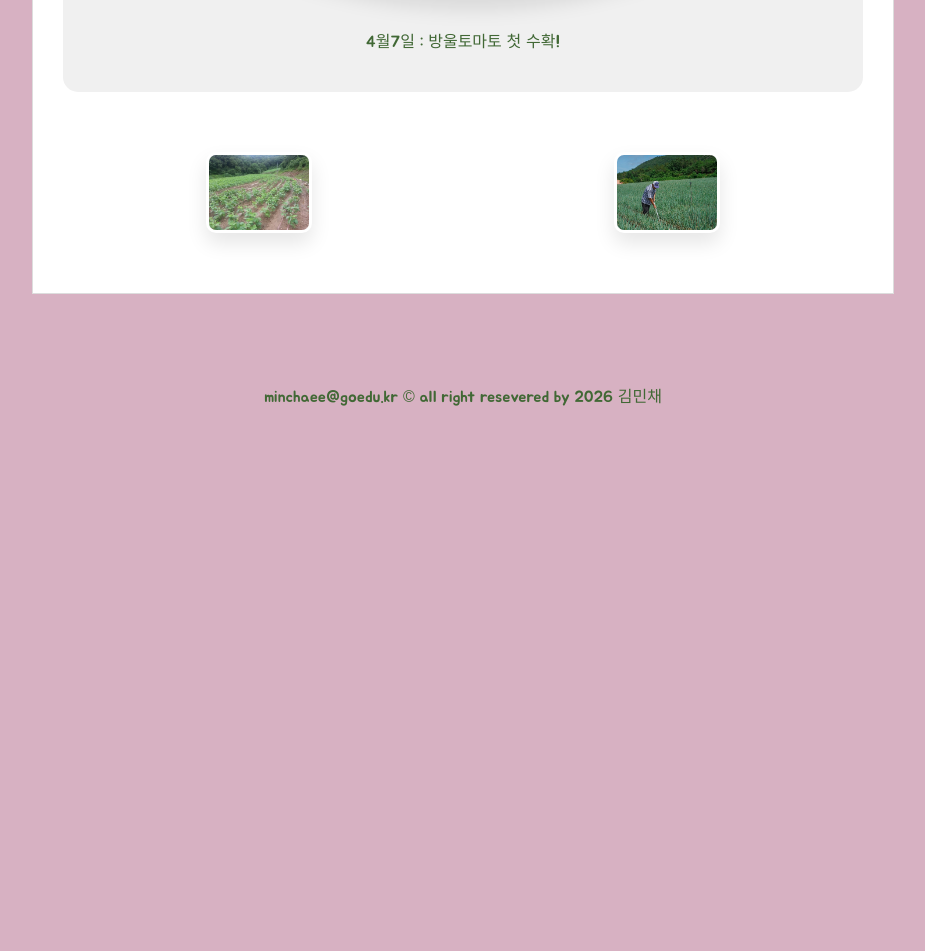
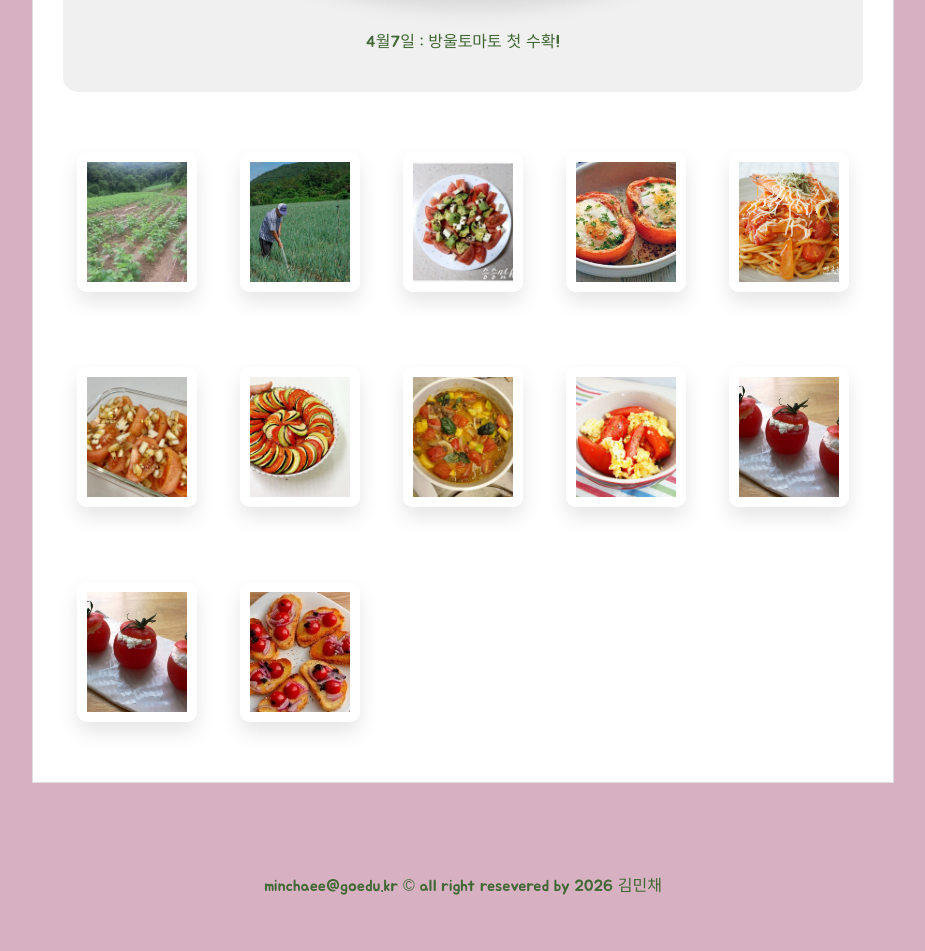
Before and after one commit to minchaee-cloud/My-first-web, a plain HTML site: page gallery.html in a window 1280 px wide. Shown: the part 900-1851 px from the top of the page, without its empty margins (177-1102 px from the left). Before the commit the page ends 1362 px from the top, so only its background shows below. Drawn offline with nearby package versions, Linux system fonts and the light colour scheme.

Commit message:
Add files via upload

```diff
--- a/gallery.html
+++ b/gallery.html
@@ -49,6 +49,46 @@
           src="./image/아.jpg"
           onclick="show('./image/아.jpg', '4월 9일: 비료 주기 실습 완료!')"
         />
+        <img
+          src="./image/토마토1.jpg"
+          onclick="show('./image/토마토1.jpg', '맛있는 토마토 음식')"
+        />
+        <img
+          src="./image/토마토2.jpg"
+          onclick="show('./image/토마토2.jpg', '이런 음식도 있다니!')"
+        />
+        <img
+          src="./image/토마토3.jpg"
+          onclick="show('./image/토마토3.jpg', '이런 음식도 있다니!')"
+        />
+        <img
+          src="./image/토마토4.jpg"
+          onclick="show('./image/토마토4.jpg', '이런 음식도 있다니!')"
+        />
+        <img
+          src="./image/토마토5.jpg"
+          onclick="show('./image/토마토5.jpg', '이런 음식도 있다니!')"
+        />
+        <img
+          src="./image/토마토6.jpg"
+          onclick="show('./image/토마토6.jpg', '이런 음식도 있다니!')"
+        />
+        <img
+          src="./image/토마토7.jpg"
+          onclick="show('./image/토마토7.jpg', '이런 음식도 있다니!')"
+        />
+        <img
+          src="./image/토마토8.jpg"
+          onclick="show('./image/토마토8.jpg', '이런 음식도 있다니!')"
+        />
+        <img
+          src="./image/토마토9.jpg"
+          onclick="show('./image/토마토9.jpg', '이런 음식도 있다니!')"
+        />
+        <img
+          src="./image/토마토10.jpg"
+          onclick="show('./image/토마토10.jpg', '이런 음식도 있다니!')"
+        />
       </div>
     </main>
 
--- a/style.css
+++ b/style.css
@@ -172,16 +172,15 @@ select {
 }
 
 .thumb-list {
-  display: flex;
-  justify-content: center;
+  display: grid;
+  grid-template-columns: repeat(5,1fr);
   gap: 15px;
-  flex-wrap: wrap;
+  margin-top: 20px;
 }
 .thumb-list img {
-  cursor: pointer;
-  border: 3px solid transparent;
-  transition: 0.2s;
-  width: 100px;
+  width: 100px;;
+  height: 120px;
+  transition: 0.3s;
   object-fit: cover;
   border-radius: 10px;
 }
```
Also changed, not shown: image/토마토1.jpg (added), image/토마토10.jpg (added), image/토마토2.jpg (added), image/토마토3.jpg (added), image/토마토4.jpg (added), image/토마토5.jpg (added), image/토마토6.jpg (added), image/토마토7.jpg (added), image/토마토8.jpg (added), image/토마토9.jpg (added).
